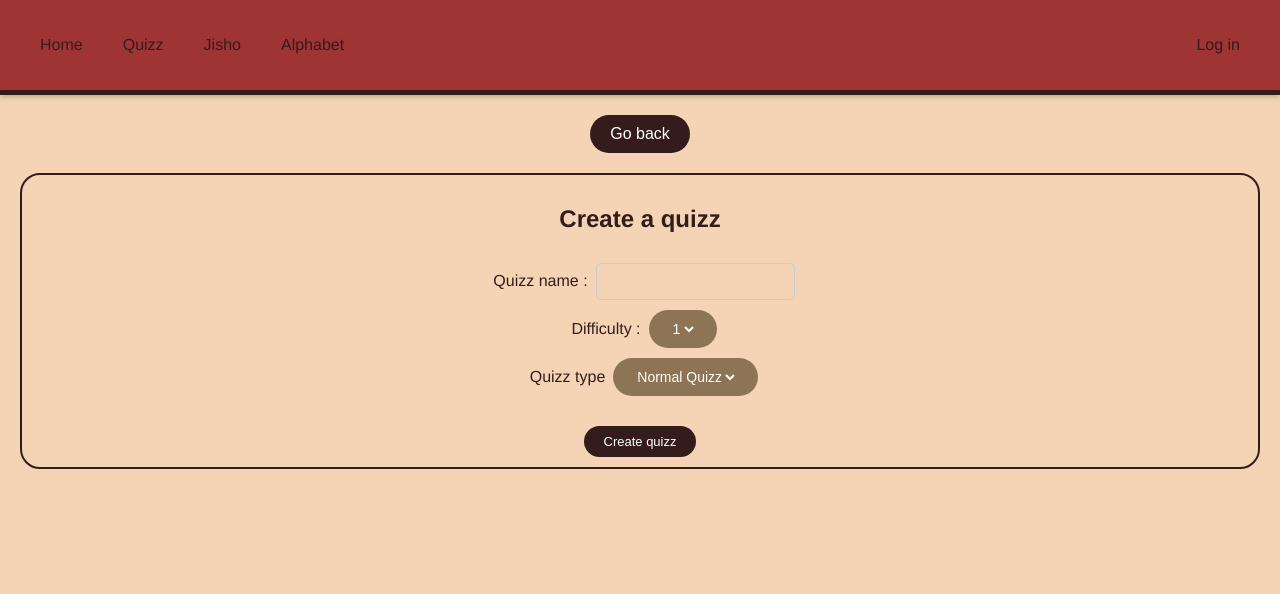
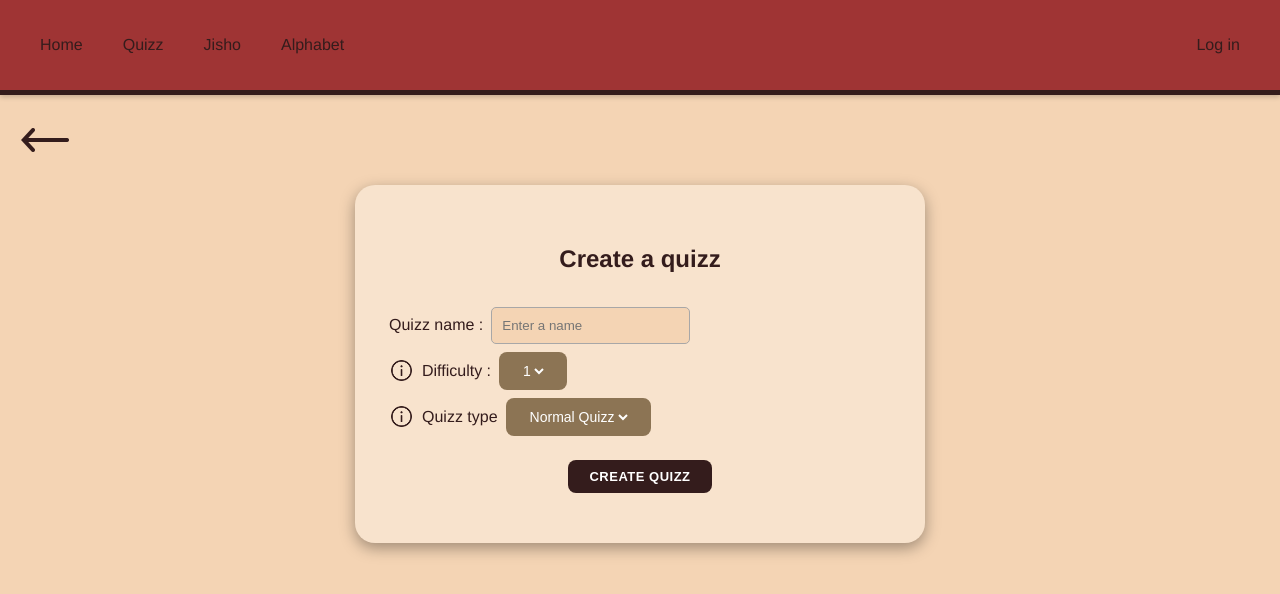
Before and after one commit to GourjonValentin/japanese-learning, a Vue app in the folder client/: page /create in a window 1280 px wide. Shown: the top 594 px of the page. Built offline with nearby package versions, Linux system fonts and the light colour scheme.

Commit message:
CreateQuizzPage styled +

```diff
--- a/client/src/components/QuizzRender.vue
+++ b/client/src/components/QuizzRender.vue
@@ -229,10 +229,6 @@ export default {
     text-decoration: none;
     color: v-bind('globalColors.darkColor');
 }
-.back-arrow {
-    width: 50px;
-    transform: rotate(180deg);
-}
 .render-content {
     width: -webkit-fill-available;
 }
--- a/client/src/utils/GlobalStyle.css
+++ b/client/src/utils/GlobalStyle.css
@@ -14,13 +14,28 @@
     color: #fff;
     background-color: var(--dark-color);
     border: none;
-    border-radius: 25px;
+    border-radius: 8px;
     cursor: pointer;
     transition: background-color 0.3s, transform 0.2s;
 }
 
 .styledButton-red {
     background-color: var(--red-color);
+    color: #fff;
+    font-size: 12px;
+    padding: 10px 45px;
+    border: 1px solid transparent;
+    border-radius: 8px;
+    font-weight: 600;
+    letter-spacing: 0.5px;
+    text-transform: uppercase;
+    margin-top: 20px;
+    cursor: pointer;
+    align-self: center;
+}
+
+.styledButton-brown {
+    background-color: var(--dark-color);
     color: #fff;
     font-size: 12px;
     padding: 10px 45px;
@@ -90,7 +105,7 @@
 }*/
 .styledInput {
     padding: 10px;
-    border: 1px solid #ccc;
+    border: 1px solid #a8a7a7;
     border-radius: 5px;
     background-color: var(--background-color);
 }
@@ -102,7 +117,7 @@
     color: #fff;
     background-color: var(--brown-color);
     border: none;
-    border-radius: 25px;
+    border-radius: 8px;
     cursor: pointer;
     transition: background-color 0.3s, transform 0.2s;
 }
@@ -192,3 +207,26 @@ styledSelectInput.active {
 .dialog-message {
     color: var(--red-color);
 }
+
+/* ICONS */
+.back-arrow {
+    width: 50px;
+    transform: rotate(180deg);
+}
+
+.close-icon{
+    display: flex;
+    cursor: pointer;
+}
+
+.close-icon img{
+    width: 20px;
+    height: 20px;
+    transition: color 0.3s ease;
+}
+
+.close-icon img:hover{
+    transform: scale(1.3);
+    background-color: #613b151d;
+    border-radius: 8px;
+}
--- a/client/src/views/CreateQuizzPage.vue
+++ b/client/src/views/CreateQuizzPage.vue
@@ -1,14 +1,45 @@
 <template>
-    <div>
-        <button @click="$router.push({path:'/quizz'})" class="styledButton">Go back</button>
-        <div class="styledDiv init-div" v-if="!init">
+    <div class="go-back-div" @click="goBack">
+        <img class="back-arrow" src="@/assets/back-arrow.png" alt="Go Back"/>
+    </div>
+    <div class="create-quizz">
+        <div class="dialog-overlay" id="alertDialog" v-if="isAlert">
+            <div class="dialog">
+                <div class="dialog-header">
+                    <h2>{{ alert.title }}</h2>
+                </div>
+                <div class="dialog-body">
+                    <p v-html="alert.body"></p>
+                    <form @submit.prevent="() => {isAlert = false}">
+                        <button class="styledButton-red" type="submit">Ok</button>
+                    </form>
+                </div>
+            </div>
+        </div>
+        <div class="dialog-overlay" id="confirmationDialog" v-if="isConfirmation">
+            <div class="dialog">
+                <div class="dialog-header">
+                    <h2>{{ confirmation.title }}</h2>
+                </div>
+                <div class="dialog-body">
+                        <p>{{ confirmation.body }}</p>
+                        <div class="confirmation-div-button">
+                            <button class="styledButton-brown-minor" @click="() => {confirmation.result = false; isConfirmation = false;}">Cancel</button>
+                            <button class="styledButton-red" @click="() => {confirmation.result = true; isConfirmation = false;}">Ok</button>
+                        </div>
+
+                    </div>
+            </div>
+        </div>
+        <div class="styledDiv-pretty init-div" v-if="!init">
             <h2>Create a quizz</h2>
             <form class="init-form" @submit.prevent="initQuizz">
-                <div>
+                <div class="field">
                     <label for="quizzName">Quizz name :</label>
-                    <input class="styledInput" type="text" id="quizzName" name="quizzName" v-model="quizzName" required>
+                    <input class="styledInput" type="text" id="quizzName" name="quizzName" v-model="quizzName" placeholder="Enter a name" required>
                 </div>
-                <div>
+                <div class="field">
+                    <img class="info-icon" @click="openDifficultyInfo" src="@/assets/info-icon.png" alt="info-icon"/>
                     <label for="quizzDifficulty">Difficulty :</label>
                     <div class="styledSelectInput">
                         <select name="quizzDifficulty" id="quizzDifficulty" v-model="quizzDifficulty" required>
@@ -17,9 +48,9 @@
                             <option>3</option>
                         </select>
                     </div>
-
                 </div>
-                <div>
+                <div class="field">
+                    <img class="info-icon" @click="openQuizzTypeInfo" src="@/assets/info-icon.png" alt="info-icon"/>
                     <label for="quizzType">Quizz type</label>
                     <div class="styledSelectInput">
                         <select id="quizzType" name="quizzType" v-model="quizzType">
@@ -29,26 +60,26 @@
                     </div>
 
                 </div>
-                <button class="styledButton" style="
-                         padding: 8px 20px; font-size: 13px;" type="submit">Create quizz</button>
+                <button class="styledButton-brown" style="
+                        padding: 8px 20px; font-size: 13px;" type="submit">Create quizz</button>
             </form>
         </div>
         <div class="questions" v-else>
             <form @submit.prevent="submitQuestions">
                 <h2>{{quizzName}}</h2>
-                <div class="question styledDiv" v-for="question in quizzQuestions" :key="question.id">
+                <div :class="{question: true, 'styledDiv-pretty': true, error: hasError(question.id)}" v-for="question in quizzQuestions" :key="question.id">
                     <div class="questionHeader">
-                        <p>Question {{ quizzQuestions.findIndex(elt => elt.id == question.id) + 1 }}</p>
-                        <button class="deleteQuestion" type="button" @click.prevent="deleteQuestion(question.id)" v-if="quizzQuestions.length > 1">
-                            <img src="@/assets/katana_cross.png" alt="Delete question button" width="30" height="30">
+                        <h4>Question {{ quizzQuestions.findIndex(elt => elt.id == question.id) + 1 }}</h4>
+                        <button class="close-icon" type="button" @click.prevent="deleteQuestion(question.id)" v-if="quizzQuestions.length > 1">
+                            <img src="@/assets/katana_cross.png" alt="Delete question button">
                         </button>
                     </div>
                     <div class="questionContent">
-                        <label for="title">Title : </label>
+                        <label for="title"><h4>Title :</h4></label>
                         <input class="styledInput" :name="'title-' + question.id" type="text" required>
                         <label for="picture" v-if="quizzType === 'anime'">Picture link : </label>
                         <input class="styledInput" :name="'picture-' + question.id" v-if="quizzType === 'anime'" type="text" required>
-                        <p>Answers :</p>
+                        <h4>Answers :</h4>
                         <div class="answers" v-for="answer in question.answers || []" :key="answer.id">
                             <input :name="'checkbox-' + question.id + '-' + answer.id" type="checkbox">
                             <input class="styledInput" :name="'answer-' + question.id + '-' + answer.id + '-value'" type="text" required>
@@ -57,13 +88,13 @@
                                 <img src="@/assets/katana.png" alt="delete Answer" width="20px" height="20px">
                             </button>
                         </div>
-                        <button @click.prevent="addAnswer(question.id)" class="styledButton" type="button"
+                        <button @click.prevent="addAnswer(question.id)" class="styledButton-brown-minor" type="button"
                                 v-if="question.answers.length <= 3">Add answer choice</button>
                     </div>
 
                 </div>
-                <button class="styledButton" @click.prevent="addQuestion" type="button">Add Question</button>
-                <button class="styledButton" type="submit">Valider Formulaire</button>
+                <button class="styledButton-red-minor" @click.prevent="addQuestion" type="button">Add Question</button>
+                <button class="styledButton-red" type="submit">Valider Formulaire</button>
             </form>
         </div>
     </div>
@@ -96,10 +127,67 @@ export default {
             quizzType: "simple",
             init: false,
             quizzQuestions: [],
-            globalColors: globalColors
+            globalColors: globalColors,
+            isAlert: false,
+            alert: {
+                body: '',
+                title: ''
+            },
+            isConfirmation: false,
+            confirmation: {
+                body: '',
+                title: '',
+                result: null
+            },
+            hasValidateForm: false,
+            questions: []
         };
     },
     methods: {
+        openDifficultyInfo(){
+            this.alert.title = 'Difficulty Level';
+            this.alert.body = 'The difficulty level is an indicator for other users to try your quizz.<br>There is 3 difficulty level :\n1st one being the easiest one,\n3rd being for the more experienced user';
+            this.isAlert = true;
+        },
+        openQuizzTypeInfo(){
+            this.alert.title = 'Quizz Type';
+            this.alert.body = 'There is 2 types of quizzes:<br>&nbsp;&nbsp;&nbsp;&nbsp;Simple: simple CMQ<br>&nbsp;&nbsp;&nbsp;&nbsp;Anime: each question is related to a picture';
+            this.isAlert = true;
+        },
+        goBack() {
+            if (!(this.quizzName == '')) {
+                this.confirmation.title = 'Caution !';
+                this.confirmation.body = 'Unsaved changes have been made on this page. If exiting this edition page, all current changes will be lost.';
+                this.isConfirmation = true;
+                const unwatchConfirmation = this.$watch(
+                    () => this.confirmation.result,
+                    (newVal) => {
+                        if (newVal === true){
+                            this.$router.push('/quizz');
+                        }
+                        unwatchConfirmation();
+                    }
+                );
+            } else {
+                this.$router.push('/quizz');
+            }
+        },
+        hasError(questionId){
+            if (this.hasValidateForm){
+                let q = this.questions.filter(el => el.id === questionId);
+                if (q.length > 0){
+                    if(q[0].correct_answers.length === 0){
+                        return true;
+                    } else {
+                        return false;
+                    }
+                } else {
+                    console.error('questionId not found');
+                }
+            } else {
+                return false;
+            }
+        },
         emptyQuestionTemplate() {
             return {
                 id: this.idGen++,
@@ -114,12 +202,9 @@ export default {
             this.quizzQuestions.push(newQuestion);
             this.addAnswer(newQuestion.id);
             this.addAnswer(newQuestion.id);
-            console.log("ad", this.quizzQuestions);
         },
         deleteQuestion(id) {
             this.quizzQuestions = this.quizzQuestions.filter(elt => elt.id !== id);
-            console.log("Delete question ", this.quizzQuestions);
-
         },
         initQuizz() {
             this.init = true;
@@ -136,7 +221,6 @@ export default {
             }
         },
         deleteAnswer(questionId, answerId) {
-            console.log(`Deleting answer ${questionId} -> ${answerId}`);
             let targetQuestion = this.quizzQuestions.find(elt => elt.id === questionId);
             let index = this.quizzQuestions.findIndex(elt => elt.id === questionId);
             if (targetQuestion !== undefined && targetQuestion.answers !== undefined) {
@@ -144,7 +228,7 @@ export default {
             }
         },
         async submitQuestions(submitEvent) {
-            let questions = [];
+            this.questions = [];
             let idGen = 0;
             for (let elt of submitEvent.target.elements) {
                 if (elt.name && (elt.name.search('title') !== -1 || elt.name.search('checkbox') !== -1 || elt.name.search('answer') !== -1)) {
@@ -152,9 +236,9 @@ export default {
                     let type = splitted[0];
                     let questionId = splitted[1];
                     let answerId = splitted[2];
-                    switch (type) { // a rajouter pictures
+                    switch (type) {
                         case "title": {
-                            questions.push({
+                            this.questions.push({
                                 "id": idGen++,
                                 "title": elt.value,
                                 "picture": "",
@@ -165,47 +249,46 @@ export default {
                         }
                         case "checkbox": {
                             if (elt.checked) {
-
-                                questions[this.quizzQuestions.findIndex(quizzQuestion => quizzQuestion.id == questionId)].correct_answers.push(answerId);
+                                this.questions[this.quizzQuestions.findIndex(quizzQuestion => quizzQuestion.id == questionId)].correct_answers.push(answerId);
                             }
                             break
                         }
                         case "answer": {
-                            questions[this.quizzQuestions.findIndex(elt => elt.id == questionId)].answers.push({
+                            this.questions[this.quizzQuestions.findIndex(elt => elt.id == questionId)].answers.push({
                                 "id": answerId,
                                 "content": elt.value
                             });
                             break
                         } case "picture": {
-                            questions[this.quizzQuestions.findIndex(elt => elt.id == questionId)].picture = elt.value;
+                            this.questions[this.quizzQuestions.findIndex(elt => elt.id == questionId)].picture = elt.value;
                             break;
                         } default: {
                             throw Error("Input type not expected");
                         }
-
                     }
                 }
-
             }
-            if (this.validateForm(questions)) {
+            if (this.validateForm(this.questions)) {
                 this.waiting = true;
-                await this.createQuizz(questions);
+                await this.createQuizz(this.questions);
                 this.waiting = false;
-
-            } else {
-                alert("Quizz not correct");
             }
         },
         validateForm(parsedForm) {
+            this.hasValidateForm = true;
             if (parsedForm.length === 0) return false;
             for (let question of parsedForm) {
-
-                if (!question.title || !question.answers.length || !question.correct_answers.length) {
-                    return false
+                if (!question.title || !question.answers.length){
+                    return false;
+                } else if (!question.correct_answers.length) {
+                    this.alert.title = 'Quiz not correct!';
+                    this.alert.body = 'Make sure every questions have at least one correct answer.';
+                    this.isAlert = true;
+                    return false;
                 }
                 for (let answer of question.answers) {
                     if (!answer.content) {
-                        return false
+                        return false;
                     }
                 }
             }
@@ -215,7 +298,9 @@ export default {
             await axios.post('http://localhost:3000/create', { quizzName: this.quizzName, quizzDifficulty: this.quizzDifficulty, quizzType: this.quizzType, quizzQuestions: JSON.stringify(questions), ownerId: this.userId })
                 .then(response => {
                     if (response.status === 201) {
-                        alert('Quizz created');
+                        this.alert.title = "Success!"
+                        this.alert.body ="Your quizz has been submitted successfully. You will be redirected"
+                        this.isAlert = true;
                         this.$router.push({path:'/quizz'});
 
                     } else {
@@ -225,16 +310,6 @@ export default {
                     console.error('There was an error!', error);
                 });
         }
-    },
-    mounted() {
-        /*axios.post('http://localhost:3000/auth/check', {
-            sessionToken: this.sessionToken
-        }).catch(error => {
-            if (error.status === 401) {
-                alert('Invalid token, you will be redirected to home page');
-                this.$router.push({path :'/'});
-            }
-        });*/
     }
 };
 
@@ -242,12 +317,71 @@ export default {
 
 
 <style scoped>
+.create-quizz {
+    display: flex;
+    justify-content: center;
+    align-items: center;
+    width: 100%;
+}
+.create-quizz > div {
+    width: -webkit-fill-available;
+}
+/* ALERT BOXES */
+.dialog-header{
+    justify-items: center;
+}
+.dialog-body > p {
+    text-align: justify;
+}
 
+/*  INIT FORM */
+.info-icon {
+    width: 25px;
+    height: 25px;
+}
+.info-icon:hover {
+    cursor: pointer;
+}
+.init-form {
+    display: flex;
+    flex-direction: column;
+    margin: 10px;
+}
+.init-div {
+    display: flex;
+    flex-direction: column;
+    max-width: 530px;
+}
+.field {
+    display: flex;
+    align-items: center;
+}
+.field > * {
+    margin: 4px;
+}
+
+/* QUESTIONS PART */
+.questions {
+    display: flex;
+    justify-content: center;
+    align-items: center;
+    width: 100%;
+}
+.questions > form {
+    justify-content: center;
+    align-items: center;
+    display: flex;
+    flex-direction: column;
+    width: -webkit-fill-available;
+}
 .question {
     display: flex;
     flex-direction: column;
     align-items: start;
     padding: 10px;
+    max-width: 530px;
+    width: -webkit-fill-available;
+
 }
 
 .questionHeader {
@@ -257,33 +391,24 @@ export default {
     width: -webkit-fill-available;
     margin: 10px;
 }
-
 .questionHeader > button {
     border: none;
-    border-radius: 25px;
-    cursor: pointer;
-    transition: background-color 0.3s, transform 0.2s;
     background-color: rgba(0, 0, 0, 0);
-    filter: brightness(0) saturate(100%) invert(6%) sepia(9%) saturate(5442%) hue-rotate(321deg) brightness(115%) contrast(86%);
 }
 
-.questionHeader > button:hover {
-    cursor: pointer;
-    transform: scale(1.3);
-    filter: brightness(0) saturate(100%) invert(76%) sepia(51%) saturate(336%) hue-rotate(339deg) brightness(92%) contrast(93%);
-
+.questionHeader > button > img {
+    width: 30px;
+    height: 30px;
 }
-
-.questionHeader > button:active {
-    transform: scale(0.95);
-}
-
-
 .questionContent {
     display: flex;
     flex-direction: column;
+    margin: 0px 30px 30px 30px;
     align-items: center;
     width: -webkit-fill-available;
+}
+.error {
+    box-shadow: 0 12px 15px v-bind('globalColors.redColor');
 }
 
 .answers {
@@ -297,27 +422,6 @@ export default {
     margin-top: 20px;
 }
 
-.init-div {
-    display: flex;
-    flex-direction: column;
-}
-
-.init-div label {
-    margin: 8px;
-}
-
-.init-form > div {
-    margin: 10px;
-}
-
-.answers {
-    border-radius: 25px;
-    padding: 5px 15px;
-    border: solid 2px v-bind('globalColors.darkColor');
-    display: flex;
-    flex-direction: row;
-    align-items: center;
-}
 .answers img {
     transform: rotate(45deg);
 }
@@ -330,17 +434,18 @@ export default {
     background-color: rgba(0, 0, 0, 0);
     filter: brightness(0) saturate(100%) invert(6%) sepia(9%) saturate(5442%) hue-rotate(321deg) brightness(115%) contrast(86%);
 }
-
 .answers > button:hover {
     cursor: pointer;
     transform: scale(1.3);
     filter: brightness(0) saturate(100%) invert(76%) sepia(51%) saturate(336%) hue-rotate(339deg) brightness(92%) contrast(93%);
-
 }
-
 .answers > button:active {
     transform: scale(0.95);
 }
-
-
+.go-back-div {
+    display: flex;
+    margin-left: 20px;
+    margin-top: 20px;
+    cursor: pointer;
+}
 </style>
```
Also changed, not shown: client/src/views/ProfilePage.vue (+0 -17 lines), client/src/views/QuizzPage.vue (+0 -17 lines), client/src/assets/info-icon.png (added), 1 other file (tests, documents, lock files or other folders).
